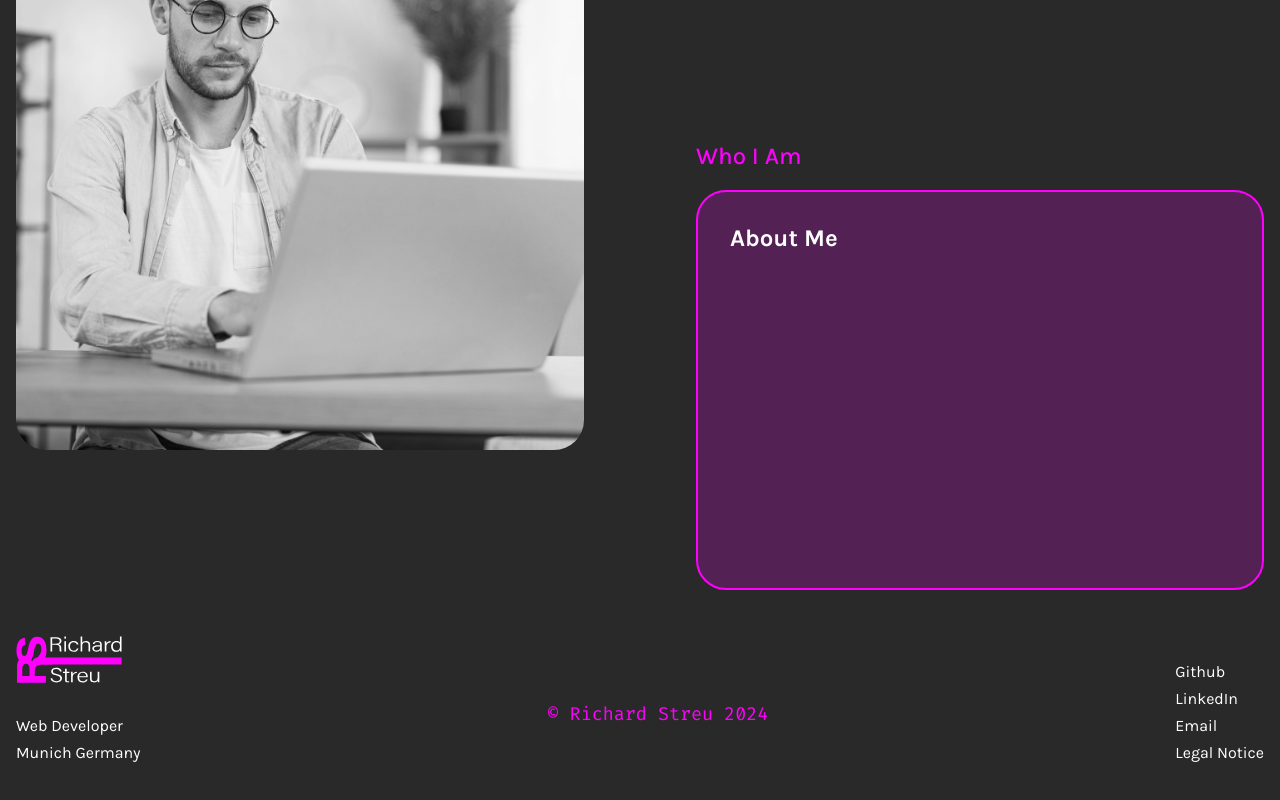
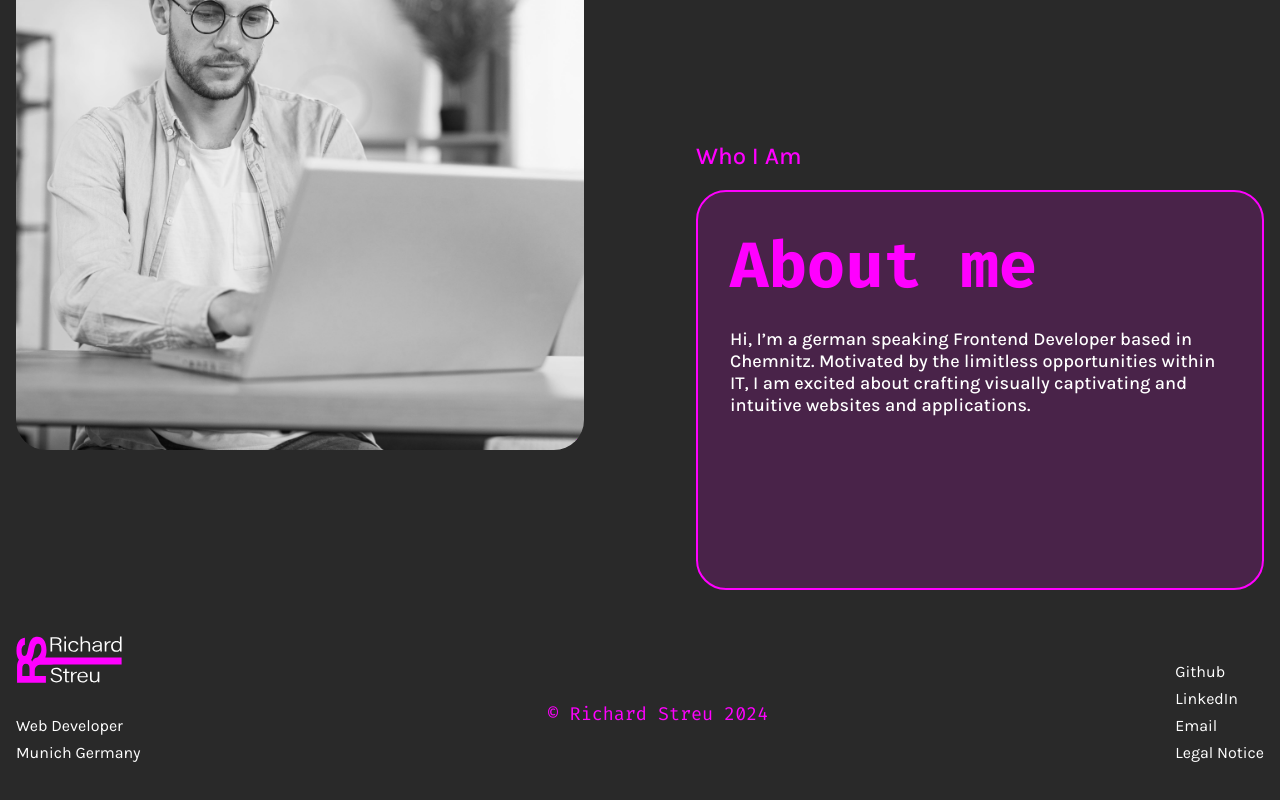
Before and after one commit to RichardStreu/portfolioAngular, an Angular app: page / in a window 1280 px wide. Shown: the part 964-1764 px from the top of the page. Built offline with nearby package versions, Linux system fonts and the light colour scheme.

Commit message:
coded about me section the next steps

```diff
--- a/src/app/landing-page/sections/b-aboutme/b-aboutme.component.html
+++ b/src/app/landing-page/sections/b-aboutme/b-aboutme.component.html
@@ -11,7 +11,7 @@
           <p>{{whoIAmText}}</p>
           <div class="aboutMeBox">
             <h2>{{aboutMeText}}</h2>
-            <p></p>
+            <p>{{greetingText}}</p>
             <div class="aboutMeItems"></div>
             <div class="aboutMeItems"></div>
             <div class="aboutMeItems"></div>
--- a/src/app/landing-page/sections/b-aboutme/b-aboutme.component.scss
+++ b/src/app/landing-page/sections/b-aboutme/b-aboutme.component.scss
@@ -65,10 +65,44 @@
       .aboutMeBox {
         width: 100%;
         min-height: 400px;
-        background-color: rgba($color-highLight, 0.2);
+        background-color: rgba($color-highLight, 0.15);
         border: 2px solid $color-highLight;
         border-radius: 30px;
         padding: 2rem;
+
+        h2 {
+          font-family: "Fira", sans-serif;
+          font-weight: bold;
+          font-size: 4rem;
+          color: $color-highLight;
+        }
+
+        p {
+          font-family: "Karla", sans-serif;
+          font-size: 1.13rem;
+          color: white;
+        }
+
+        .aboutMeItems {
+          display: flex;
+          gap: 1.5rem;
+
+          svg {
+            width: 32px;
+            height: 32px;
+          }
+
+          p {
+            font-family: "Karla", sans-serif;
+            font-size: 1.13rem;
+            color: rgba($color: white, $alpha: 0.8);
+            transition: all 0.2s ease-in-out;
+
+            &:hover {
+              color: white;
+            }
+          }
+        }
       }
     }
   }
--- a/src/app/landing-page/sections/b-aboutme/b-aboutme.component.ts
+++ b/src/app/landing-page/sections/b-aboutme/b-aboutme.component.ts
@@ -14,6 +14,7 @@ export class BAboutmeComponent {
 
   whoIAmText: string = 'Who I Am';
   aboutMeText: string = 'About Me';
+  greetingText: string = 'Hi, I’m a german speaking Frontend Developer based in Chemnitz. Motivated by the limitless opportunities within IT, I am excited about crafting visually captivating and intuitive websites and applications.';
 
   chooseLanguage() {
     this.languageService.language.subscribe(() => {
@@ -23,8 +24,12 @@ export class BAboutmeComponent {
           : 'Lerne mich kennen';
           this.aboutMeText =
           this.languageService.currentLanguage == 'en'
-            ? 'About Me'
+            ? 'About me'
             : 'Zu mir';
+          this.greetingText =
+          this.languageService.currentLanguage == 'en'
+            ? 'Hi, I’m a german speaking Frontend Developer based in Chemnitz. Motivated by the limitless opportunities within IT, I am excited about crafting visually captivating and intuitive websites and applications.'
+            : 'Hallo, ich bin ein deutschsprachiger Frontend-Entwickler aus Chemnitz. Motiviert von den grenzenlosen Möglichkeiten in der IT, freue ich mich darauf, visuell ansprechende und intuitive Websites und Anwendungen zu gestalten.';
     });
   }
 
```
